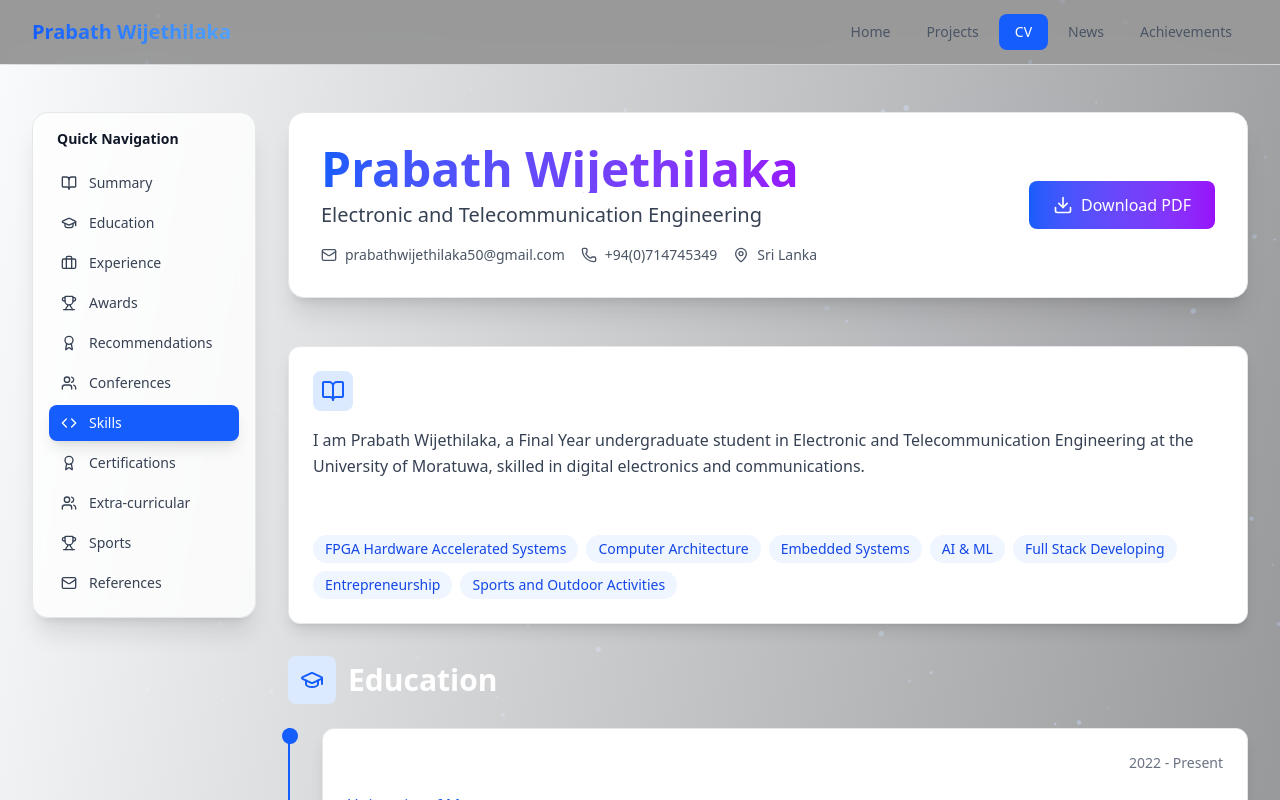
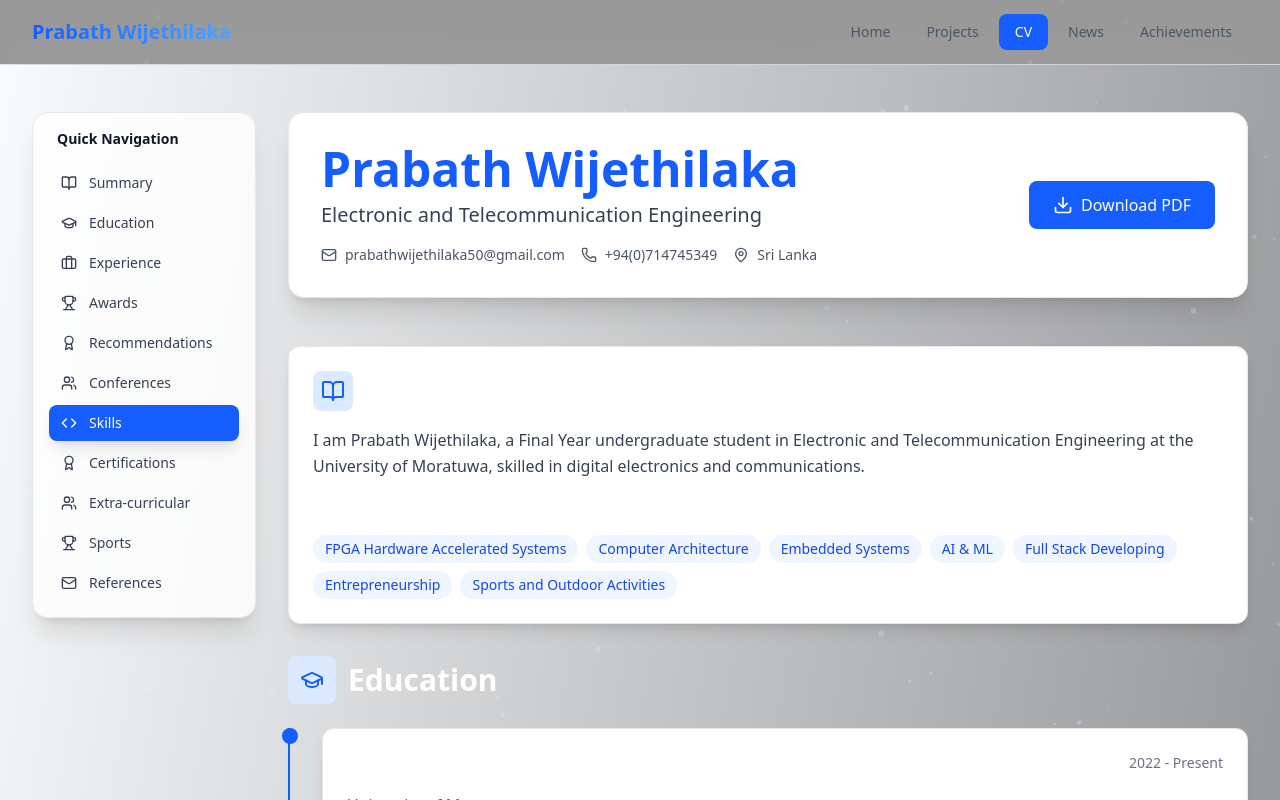
Before and after one commit to PrabathBK/Portfolio, a Next.js app: page /cv in a window 1280 px wide. Shown: the top 800 px of the page. Built offline with nearby package versions, Linux system fonts and the light colour scheme.

Commit message:
refactor: Remove build information from footer and reformat CV and project detail pages.

```diff
--- a/src/app/cv/page.tsx
+++ b/src/app/cv/page.tsx
@@ -113,8 +113,7 @@ export default function CVPage() {
                       <button
                         key={item.id}
                         onClick={() => scrollToSection(item.id)}
-                        className={`w-full flex items-center gap-3 px-3 py-2 rounded-lg text-sm transition-all ${
-                          isActive
+                        className={`w-full flex items-center gap-3 px-3 py-2 rounded-lg text-sm transition-all ${isActive
                             ? 'bg-blue-600 text-white shadow-lg'
                             : 'text-gray-700 dark:text-gray-300 hover:bg-gray-100 dark:hover:bg-gray-700'
                           }`}
@@ -140,7 +139,7 @@ export default function CVPage() {
               <div className="bg-white dark:bg-gray-800 rounded-2xl p-8 shadow-xl border border-gray-200 dark:border-gray-700">
                 <div className="flex flex-col md:flex-row md:items-center md:justify-between gap-6">
                   <div>
-                <h1 className="text-4xl md:text-5xl font-bold mb-2 bg-gradient-to-r from-blue-600 to-purple-600 bg-clip-text text-transparent">
+                    <h1 className="text-4xl md:text-5xl font-bold mb-2 text-blue-600 dark:text-blue-400">
                       {personalInfo.name}
                     </h1>
                     <p className="text-xl text-gray-700 dark:text-gray-300 mb-4">
@@ -166,7 +165,7 @@ export default function CVPage() {
                   <a
                     href="/Prabath_Wijethilaka_Resume_Updated.pdf"
                     download="Prabath_Wijethilaka_Resume.pdf"
-                className="flex items-center gap-2 px-6 py-3 bg-gradient-to-r from-blue-600 to-purple-600 text-white rounded-lg hover:shadow-lg transition-all whitespace-nowrap"
+                    className="flex items-center gap-2 px-6 py-3 bg-blue-600 text-white rounded-lg hover:shadow-lg transition-all whitespace-nowrap"
                   >
                     <Download className="w-5 h-5" />
                     <span className="font-medium">Download PDF</span>
--- a/src/app/projects/[id]/page.tsx
+++ b/src/app/projects/[id]/page.tsx
@@ -130,7 +130,7 @@ export default function ProjectDetailPage({ params }: { params: Promise<{ id: st
             {/* Badges */}
             <div className="flex flex-wrap items-center gap-3 mb-6">
               {project.featured && (
-                <span className="flex items-center gap-2 px-4 py-2 bg-gradient-to-r from-yellow-400 to-orange-500 text-white text-sm font-bold rounded-full shadow-lg">
+                <span className="flex items-center gap-2 px-4 py-2 bg-yellow-500 text-white text-sm font-bold rounded-full shadow-lg">
                   <Award className="w-4 h-4" />
                   Featured Project
                 </span>
@@ -148,7 +148,7 @@ export default function ProjectDetailPage({ params }: { params: Promise<{ id: st
             </div>
 
             {/* Title & Summary */}
-            <h1 className="text-4xl md:text-6xl font-bold mb-6 bg-gradient-to-r from-blue-600 via-purple-600 to-pink-600 bg-clip-text text-transparent leading-tight">
+            <h1 className="text-4xl md:text-6xl font-bold mb-6 text-blue-600 dark:text-blue-400 leading-tight">
               {project.title}
             </h1>
 
@@ -178,7 +178,7 @@ export default function ProjectDetailPage({ params }: { params: Promise<{ id: st
                   rel="noopener noreferrer"
                   whileHover={{ scale: 1.05 }}
                   whileTap={{ scale: 0.95 }}
-                  className="flex items-center gap-2 px-8 py-4 bg-gradient-to-r from-blue-600 to-blue-700 text-white rounded-xl font-semibold shadow-lg hover:shadow-xl transition-shadow"
+                  className="flex items-center gap-2 px-8 py-4 bg-blue-600 text-white rounded-xl font-semibold shadow-lg hover:shadow-xl transition-shadow"
                 >
                   <ExternalLink className="w-5 h-5" />
                   <span>Live Demo</span>
@@ -191,7 +191,7 @@ export default function ProjectDetailPage({ params }: { params: Promise<{ id: st
                   rel="noopener noreferrer"
                   whileHover={{ scale: 1.05 }}
                   whileTap={{ scale: 0.95 }}
-                  className="flex items-center gap-2 px-8 py-4 bg-gradient-to-r from-purple-600 to-pink-600 text-white rounded-xl font-semibold shadow-lg hover:shadow-xl transition-shadow"
+                  className="flex items-center gap-2 px-8 py-4 bg-purple-600 text-white rounded-xl font-semibold shadow-lg hover:shadow-xl transition-shadow"
                 >
                   <Play className="w-5 h-5" />
                   <span>Watch Video</span>
--- a/src/components/Footer.tsx
+++ b/src/components/Footer.tsx
@@ -191,9 +191,7 @@ export default function Footer() {
             <p className="text-gray-600 dark:text-gray-400 text-sm text-center md:text-left">
               © {currentYear} {personalInfo.name}. All rights reserved.
             </p>
-            <p className="text-gray-600 dark:text-gray-400 text-sm flex items-center gap-1">
-              Built with <Heart className="w-4 h-4 text-red-500 fill-red-500 animate-pulse" /> using Next.js & Tailwind CSS
-            </p>
+
           </div>
         </motion.div>
       </div>
```
Lines whose indentation alone changed are shown as unchanged.
